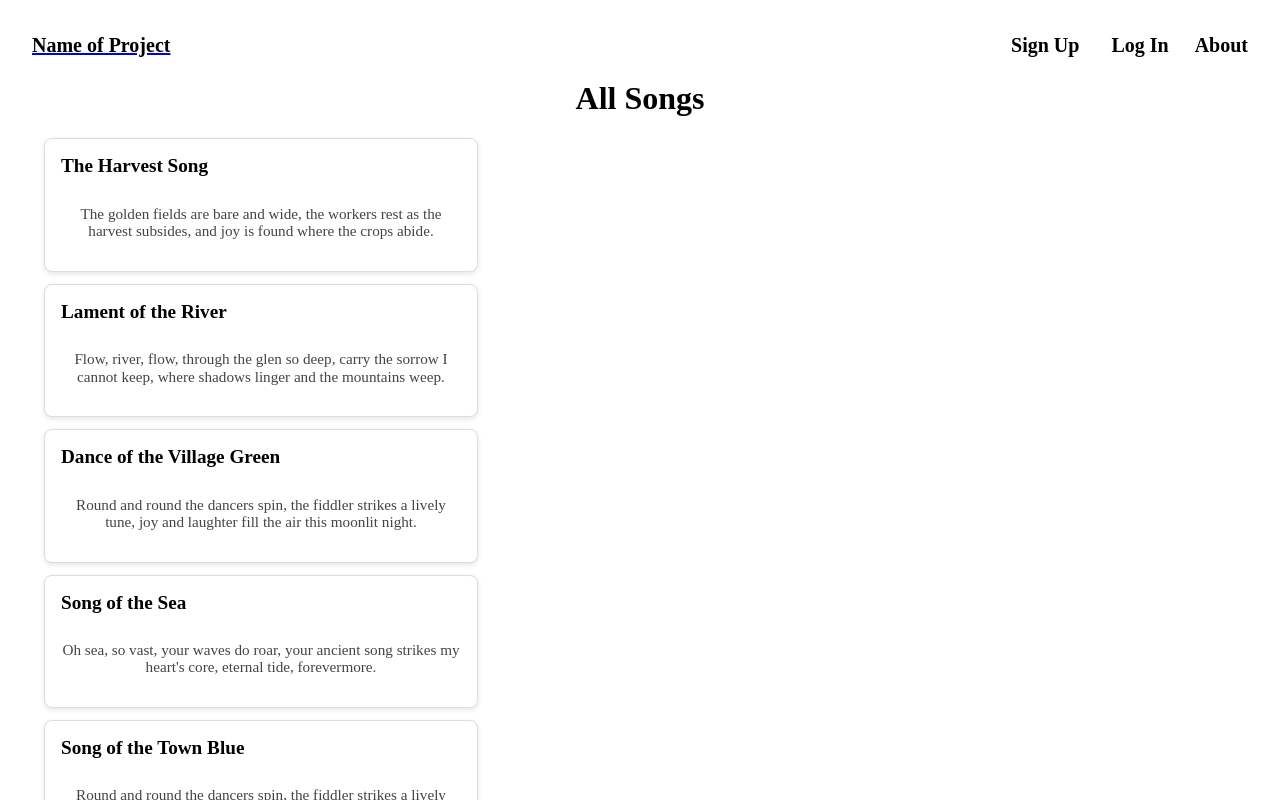
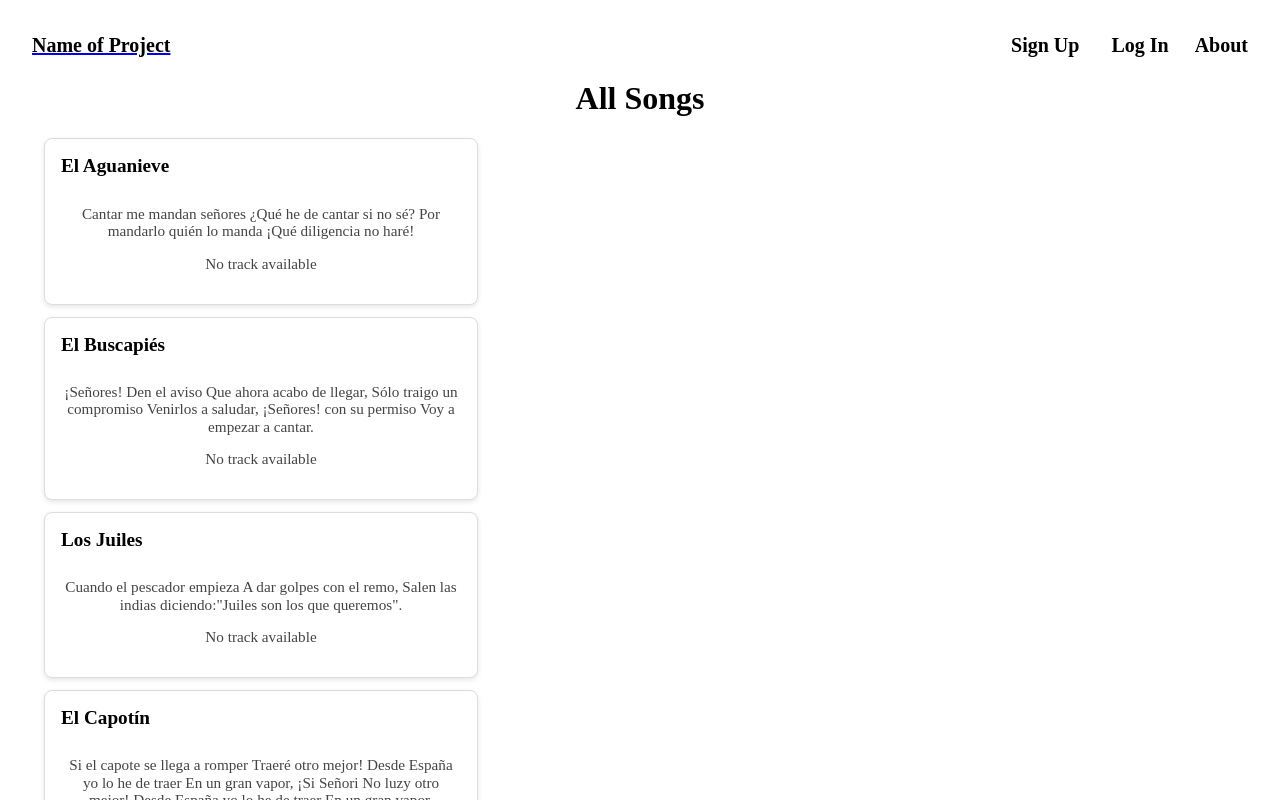
Before and after one commit to ajuarezse/tripleTenFinalProject_React, a React (Vite) app: page / in a window 1280 px wide. Shown: the top 800 px of the page. Built offline with nearby package versions, Linux system fonts and the light colour scheme; no server answers.

Commit message:
integrate and style preloader

```diff
--- a/src/components/BookmarkButton/BookmarkButton.jsx
+++ b/src/components/BookmarkButton/BookmarkButton.jsx
@@ -47,7 +47,7 @@ function BookmarkButton({ isSaved, onToggle }) {
         <img src={getIcon()} alt="Bookmark" className="bookmark-icon" />
       </button>
       {showTooltip && !currentUser && (
-        <span className="bookmark-tooltip">Log in to save</span>
+        <span className="bookmark-tooltip">Log in to bookmark</span>
       )}
     </div>
   );
--- a/src/components/ItemCard/ItemCard.jsx
+++ b/src/components/ItemCard/ItemCard.jsx
@@ -1,18 +1,54 @@
-import React from "react";
-import "./ItemCard.css"; // Import CSS for styling
+import React, { useState, useEffect } from "react";
+import { searchTracks } from "../../utils/SpotifyApi";
+import Preloader from "../Preloader/Preloader";
+import "./ItemCard.css";
 
 function ItemCard({ title, lyrics, onCardClick }) {
-  const handleCardClick = () => {
-    onCardClick();
-  };
+  const [spotifyLink, setSpotifyLink] = useState(null);
+  const [isLoading, setIsLoading] = useState(false);
+
+  useEffect(() => {
+    async function fetchSpotifyData() {
+      try {
+        setIsLoading(true);
+        const tracks = await searchTracks(title);
+        console.log("Fetched Tracks:", tracks);
+        if (tracks && tracks.length > 0) {
+          const track = tracks[0]; // Use the first track
+          setSpotifyLink(track.id); // Save the track ID for embedding
+        }
+      } catch (error) {
+        console.error("Error fetching Spotify data:", error);
+      } finally {
+        setIsLoading(false);
+      }
+    }
+
+    fetchSpotifyData();
+  }, [title]);
 
   return (
-    <div className="item-card" onClick={handleCardClick}>
+    <div className="item-card" onClick={onCardClick}>
       <div className="item-card__header">
         <h3 className="item-card__title">{title}</h3>
       </div>
       <div className="item-card__content">
         <p className="item-card__lyrics">{lyrics}</p>
+        {isLoading ? (
+          <Preloader />
+        ) : spotifyLink ? (
+          <iframe
+            src={`https://open.spotify.com/embed/track/${spotifyLink}`}
+            width="300"
+            height="80"
+            frameBorder="0"
+            allow="encrypted-media"
+            title={`Spotify player for ${title}`}
+            className="item-card__player"
+          ></iframe>
+        ) : (
+          <p>No track available</p>
+        )}
       </div>
     </div>
   );
--- a/src/components/Main/Main.jsx
+++ b/src/components/Main/Main.jsx
@@ -1,7 +1,7 @@
 import React from "react";
 import "./Main.css";
 import { mockLyrics } from "../../data/mockLyrics";
-import ItemCard from "../ItemCard/ItemCard"; // Import ItemCard component
+import ItemCard from "../ItemCard/ItemCard";
 
 function Main({ likedSongs, onLike, handleCardClick }) {
   return (
@@ -13,8 +13,8 @@ function Main({ likedSongs, onLike, handleCardClick }) {
             key={song.id}
             title={song.title}
             lyrics={song.verses[0].text} // Display first verse as preview
-            isLiked={!!likedSongs[song.id]} // Check if the song is liked
-            onLike={() => onLike(song.id)} // Pass like handler
+            isLiked={!!likedSongs[song.id]}
+            onLike={() => onLike(song.id)}
             onCardClick={() => handleCardClick(song)}
           />
         ))}
--- a/src/components/Preloader/Preloader.jsx
+++ b/src/components/Preloader/Preloader.jsx
@@ -2,8 +2,9 @@ import "./Preloader.css";
 
 function Preloader() {
   return (
-    <div className="circle-preloader">
-      <p className="text-preloader">Searching for lyrics...</p>
+    <div className="circle-preloader-container">
+      <div className="circle-preloader"></div>
+      <p className="text-preloader">Searching...</p>
     </div>
   );
 }
--- a/src/data/mockLyrics.js
+++ b/src/data/mockLyrics.js
@@ -1,16 +1,16 @@
 export const mockLyrics = [
   {
     id: 1,
-    title: "The Harvest Song",
-    language: "English",
-    region: "Yorkshire, England",
+    title: "El Aguanieve",
+    language: "Spanish",
+    region: "Veracruz, Mexico",
     author: "Unknown",
-    tags: ["harvest", "celebration"],
-    date: "1800s",
+    tags: ["de pareja", "de a solo"],
+    date: "",
     verses: [
       {
         id: "1-1",
-        text: "The golden fields are bare and wide, the workers rest as the harvest subsides, and joy is found where the crops abide.",
+        text: "Cantar me mandan señores ¿Qué he de cantar si no sé? Por mandarlo quién lo manda ¡Qué diligencia no haré!",
         notes: "Opening verse celebrating the harvest.",
         likes: 5,
         likedBy: [101, 102],
@@ -19,7 +19,7 @@ export const mockLyrics = [
       },
       {
         id: "1-2",
-        text: "The sun sets low, casting golden light, songs are sung in the cooling night, hearts are full, and spirits take flight.",
+        text: "Cantar me mandan señores ¿Qué he de cantar si no sé? Vengo rendido de amores Pero aquí les cantaré.",
         notes: "Evening celebration imagery.",
         likes: 3,
         likedBy: [103],
@@ -28,7 +28,7 @@ export const mockLyrics = [
       },
       {
         id: "1-3",
-        text: "The earth has given its finest yield, from dawn till dusk the tools did wield, now joy is shared across the field.",
+        text: 'Les voy a cantar en breve breve Con todo mi corazón, Los versos del "aguanieve" Que me llenan de ilusión, V mi pecho se conmueve.',
         notes: "Final verse marking the end of the harvest.",
         likes: 8,
         likedBy: [101, 102, 104],
@@ -36,48 +36,19 @@ export const mockLyrics = [
         dateAdded: "2024-01-03",
       },
     ],
-    choruses: [
-      {
-        id: "1-C1",
-        text: "Sing and dance, for the harvest is done, raise your voices to the setting sun, together we celebrate as one.",
-        notes: "Chorus of celebration.",
-        likes: 10,
-        likedBy: [101, 102, 103],
-        contributor: 103,
-        dateAdded: "2024-01-04",
-      },
-      {
-        id: "1-C2",
-        text: "Under the stars, our laughter flows, from fields to hearth, the warmth still grows, in joy and work, the beauty shows.",
-        notes: "Celebratory chorus emphasizing togetherness.",
-        likes: 6,
-        likedBy: [101, 104],
-        contributor: 101,
-        dateAdded: "2024-01-05",
-      },
-      {
-        id: "1-C3",
-        text: "Raise your hands to the evening sky, the harvest's bounty we can’t deny, let songs and laughter never die.",
-        notes: "Closing chorus of unity.",
-        likes: 9,
-        likedBy: [102, 103],
-        contributor: 102,
-        dateAdded: "2024-01-06",
-      },
-    ],
   },
   {
     id: 2,
-    title: "Lament of the River",
-    language: "Gaelic",
-    region: "Highlands, Scotland",
-    author: "Margaret MacLeod",
+    title: "El Buscapiés",
+    language: "Spanish",
+    region: "Veracruz, Mexico",
+    author: "",
     tags: ["lament", "nature", "sorrow"],
     date: "1890s",
     verses: [
       {
         id: "2-1",
-        text: "Flow, river, flow, through the glen so deep, carry the sorrow I cannot keep, where shadows linger and the mountains weep.",
+        text: "¡Señores! Den el aviso Que ahora acabo de llegar, Sólo traigo un compromiso Venirlos a saludar, ¡Señores! con su permiso Voy a empezar a cantar.",
         notes: "Opening verse expressing loss.",
         likes: 4,
         likedBy: [104],
@@ -86,7 +57,7 @@ export const mockLyrics = [
       },
       {
         id: "2-2",
-        text: "Beneath the heather, I buried my pain, the river whispers and calls my name, through endless years, the ache remains.",
+        text: '¡Señores! ¿Qué son es éste? ¡Señores, "el buscapiés"! La primera vez que lo olgo Pero qué bonito es.',
         notes: "Verse tied to the river's symbolism.",
         likes: 2,
         likedBy: [103],
@@ -95,7 +66,7 @@ export const mockLyrics = [
       },
       {
         id: "2-3",
-        text: "In the quiet glen where the waters sigh, I watch the river, my tears run dry, in its flow, my memories lie.",
+        text: '¡Señores! ¿Qué son es éste?, ¡Señores, "el buscapiés"!, Bonita su entonación, Bonito se oye y se ve.',
         notes: "Reflective closing verse.",
         likes: 6,
         likedBy: [101, 104],
@@ -106,16 +77,16 @@ export const mockLyrics = [
   },
   {
     id: 3,
-    title: "Dance of the Village Green",
-    language: "English",
-    region: "Somerset, England",
+    title: "Los Juiles",
+    language: "Spanish",
+    region: "Veracruz, Mexico",
     author: "Unknown",
-    tags: ["dance", "celebration"],
+    tags: ["de a cuatro", "de a montnó", "de reunión"],
     date: "1700s",
     verses: [
       {
         id: "3-1",
-        text: "Round and round the dancers spin, the fiddler strikes a lively tune, joy and laughter fill the air this moonlit night.",
+        text: 'Cuando el pescador empieza A dar golpes con el remo, Salen las indias diciendo:"Juiles son los que queremos".',
         notes: "Opening verse describing the dance.",
         likes: 7,
         likedBy: [101, 102, 103],
@@ -124,7 +95,7 @@ export const mockLyrics = [
       },
       {
         id: "3-2",
-        text: "The village green is alive with song, each step and turn the night prolongs, the bonds of kinship growing strong.",
+        text: 'Cuando el pescador emplaza A dar golpes en el río, Sale la India diciendo: "Esos juiles sí son míos, Todos los julles son mios, Pescador te estoy diciendo."',
         notes: "Focuses on unity and community.",
         likes: 5,
         likedBy: [103],
@@ -133,7 +104,7 @@ export const mockLyrics = [
       },
       {
         id: "3-3",
-        text: "As dawn arrives, the song still plays, memories of joy shall never fade, the village shines in morning's rays.",
+        text: 'Cuando el pescador empieza A dar golpes en el agua, Salen los indios diciendo: "Juiles, róbalo y chachahua".',
         notes: "Final verse, closing the dance.",
         likes: 4,
         likedBy: [104],
@@ -144,7 +115,7 @@ export const mockLyrics = [
     choruses: [
       {
         id: "3-C1",
-        text: "Oh, join the dance, round and round, let your feet lift off the ground, together we’ll hear the joyous sound.",
+        text: 'El viejo anciano con su violín De la barba blanca me dijo así: "Y esos juiles no son para mí Son para mi china que los va a freír".',
         notes: "Energetic and inviting chorus.",
         likes: 8,
         likedBy: [101, 102],
@@ -153,7 +124,7 @@ export const mockLyrics = [
       },
       {
         id: "3-C2",
-        text: "Hold hands, take flight, till the morning breaks, for life is joy in the steps we take, forever bound by the bonds we make.",
+        text: 'El viejo anciano con su violín De la barba blanca me dijo así: "Esos juiles no son para mí Son pa\' mi morena que los va a freír".',
         notes: "Chorus about community.",
         likes: 6,
         likedBy: [101, 104],
@@ -162,7 +133,7 @@ export const mockLyrics = [
       },
       {
         id: "3-C3",
-        text: "Let the fiddler's bow set our hearts aglow, through the night, let the rhythm flow, till the stars above no longer show.",
+        text: 'El viejo anciano con su violín De la barba blanca me dijo así: "Estos julles no son para mí Son pa\' mi prieta que los va a freír".',
         notes: "Chorus for the closing dance.",
         likes: 10,
         likedBy: [102, 103],
@@ -173,16 +144,16 @@ export const mockLyrics = [
   },
   {
     id: 4,
-    title: "Song of the Sea",
-    language: "English",
-    region: "Cornwall, England",
+    title: "El Capotín",
+    language: "Spanish",
+    region: "Veracruz, Mexico",
     author: "Unknown",
     tags: ["sea", "nature"],
     date: "1800s",
     verses: [
       {
         id: "4-1",
-        text: "Oh sea, so vast, your waves do roar, your ancient song strikes my heart's core, eternal tide, forevermore.",
+        text: "Si el capote se llega a romper Traeré otro mejor! Desde España yo lo he de traer En un gran vapor, ¡Si Señori No luzy otro mejor! Desde España yo lo he de traer En un gran vapor.",
         notes: "Opening verse honoring the sea.",
         likes: 5,
         likedBy: [104],
@@ -191,7 +162,7 @@ export const mockLyrics = [
       },
       {
         id: "4-2",
-        text: "Through storm and calm, you sing your song, to the sailor's heart, you do belong, forever steadfast, forever strong.",
+        text: "La morena que ayer se me fue Y sin avisar, Me ha dejado muy triste mirando Las olas del mar. ¡Si Señor! Xsin avisar, Me ha dejado mary triste mirando Las olas del mar.",
         notes: "Tribute to the sea's strength.",
         likes: 4,
         likedBy: [101, 102],
@@ -200,7 +171,7 @@ export const mockLyrics = [
       },
       {
         id: "4-3",
-        text: "The moon above lights your silver crest, upon your shores I lay to rest, in your embrace, my soul is blessed.",
+        text: "La morena que ayer se me fue No me dijo adiós, Mi esperanza, mi amor y mi fe Ya nunca voluió. ¡Sí Señor! No me dijo adiós, Mi esperanza, mi amor y mi fe Ya nunca volvió.",
         notes: "Final verse of reflection.",
         likes: 3,
         likedBy: [103],
@@ -211,16 +182,16 @@ export const mockLyrics = [
   },
   {
     id: 5,
-    title: " Song of the Town Blue",
-    language: "English",
-    region: "Somerset, England",
+    title: "El Lelito",
+    language: "Spanish",
+    region: "Veracruz, Mexico",
     author: "Unknown",
-    tags: ["dance", "celebration"],
+    tags: ["de a cuatro", "de a montnó", "de reunión"],
     date: "1700s",
     verses: [
       {
         id: "5-1",
-        text: "Round and round the dancers spin, the fiddler strikes a lively tune, joy and laughter fill the air this moonlit night.",
+        text: "¡Ay María! Si porque te quiero Dices que tu mamá Te quiere comer. ¡Ay María! Pues que se acostumbre Porque aunque no quiera Serás mi mujer",
         notes: "Opening verse describing the dance.",
         likes: 7,
         likedBy: [101, 102, 103],
@@ -229,7 +200,7 @@ export const mockLyrics = [
       },
       {
         id: "5-2",
-        text: "The village green is alive with song, each step and turn the night prolongs, the bonds of kinship growing strong.",
+        text: "¡Ay María! Si porque te quiero Dices que a tu madre Le duele la muela. ¡Anda dile! Pues que no se (apure/preocupe) Porque aunque no quiera Ya va a ser abuela.",
         notes: "Focuses on unity and community.",
         likes: 5,
         likedBy: [103],
@@ -238,7 +209,7 @@ export const mockLyrics = [
       },
       {
         id: "5-3",
-        text: "As dawn arrives, the song still plays, memories of joy shall never fade, the village shines in morning's rays.",
+        text: "Ay María! Si porque te quiero Dices que a tu madre Le duele la muela. ¡Anda y dile! Pues que se acostumbre Porque aunque no lo crea Va va a ser abuela.",
         notes: "Final verse, closing the dance.",
         likes: 4,
         likedBy: [104],
@@ -246,10 +217,48 @@ export const mockLyrics = [
         dateAdded: "2024-01-03",
       },
     ],
+  },
+  {
+    id: 6,
+    title: "Las Olas Del Mar",
+    language: "Spanish",
+    region: "Veracruz, Mexico",
+    author: "Unknown",
+    tags: ["de a cuatro", "de a montnó", "de reunión"],
+    date: "1800s",
+    verses: [
+      {
+        id: "6-1",
+        text: "Aunque estoy 'tras de las rejas No dejo de recordar, Que tu pasión no es pareja Y eso aumenta mi penar, Cuando vienes y te alejas Como las olas del mar.",
+        notes: "Opening verse honoring the sea.",
+        likes: 5,
+        likedBy: [104],
+        contributor: 101,
+        dateAdded: "2024-01-01",
+      },
+      {
+        id: "6-2",
+        text: "En un tiempo fui querido De tu amante corazón, Piedad de mí no has tenido Y aunque no tienes razón, Quisiera tener contigo A la vuelta relación.",
+        notes: "Tribute to the sea's strength.",
+        likes: 4,
+        likedBy: [101, 102],
+        contributor: 102,
+        dateAdded: "2024-01-02",
+      },
+      {
+        id: "6-3",
+        text: "Yo no olvido ni un momento Que no me supiste amar, Triste me pongo a cantar Para olvidar mi tormento, Y oigo las olas del mar Que alegran mi pensamiento.",
+        notes: "Final verse of reflection.",
+        likes: 3,
+        likedBy: [103],
+        contributor: 103,
+        dateAdded: "2024-01-03",
+      },
+    ],
     choruses: [
       {
-        id: "5-C1",
-        text: "Oh, join the dance, round and round, let your feet lift off the ground, together we’ll hear the joyous sound.",
+        id: "6-C1",
+        text: "Soy preso de este aposento Sólo por quererte amar, Y oigo las olas del mar Que no cesan ni un momento.",
         notes: "Energetic and inviting chorus.",
         likes: 8,
         likedBy: [101, 102],
@@ -257,8 +266,8 @@ export const mockLyrics = [
         dateAdded: "2024-01-04",
       },
       {
-        id: "5-C2",
-        text: "Hold hands, take flight, till the morning breaks, for life is joy in the steps we take, forever bound by the bonds we make.",
+        id: "6-C2",
+        text: "Say preso de este aposento Sólo por quererte amar, Y oigo las olas del mar Que acompañan mi tormento.",
         notes: "Chorus about community.",
         likes: 6,
         likedBy: [101, 104],
@@ -266,8 +275,8 @@ export const mockLyrics = [
         dateAdded: "2024-01-05",
       },
       {
-        id: "5-C3",
-        text: "Let the fiddler's bow set our hearts aglow, through the night, let the rhythm flow, till the stars above no longer show.",
+        id: "6-C3",
+        text: "Tras las rejas yo me siento Sólo por tu amor desear, Y mi corazón latiendo Como las olas del mar.",
         notes: "Chorus for the closing dance.",
         likes: 10,
         likedBy: [102, 103],
@@ -276,42 +285,4 @@ export const mockLyrics = [
       },
     ],
   },
-  {
-    id: 6,
-    title: "Tune of the Sky",
-    language: "English",
-    region: "Cornwall, England",
-    author: "Unknown",
-    tags: ["sky", "nature"],
-    date: "1800s",
-    verses: [
-      {
-        id: "6-1",
-        text: "Oh sea, so vast, your waves do roar, your ancient song strikes my heart's core, eternal tide, forevermore.",
-        notes: "Opening verse honoring the sea.",
-        likes: 5,
-        likedBy: [104],
-        contributor: 101,
-        dateAdded: "2024-01-01",
-      },
-      {
-        id: "6-2",
-        text: "Through storm and calm, you sing your song, to the sailor's heart, you do belong, forever steadfast, forever strong.",
-        notes: "Tribute to the sea's strength.",
-        likes: 4,
-        likedBy: [101, 102],
-        contributor: 102,
-        dateAdded: "2024-01-02",
-      },
-      {
-        id: "6-3",
-        text: "The moon above lights your silver crest, upon your shores I lay to rest, in your embrace, my soul is blessed.",
-        notes: "Final verse of reflection.",
-        likes: 3,
-        likedBy: [103],
-        contributor: 103,
-        dateAdded: "2024-01-03",
-      },
-    ],
-  },
 ];
--- /dev/null
+++ b/src/utils/constants.js
@@ -0,0 +1,2 @@
+export const clientId = "8e7c960be23844dea558306003bb1c67";
+export const clientSecret = "b24225e7e4b74ab18780f91f4abc36a6";
```
Also changed, not shown: src/components/Preloader/Preloader.css (+13 -6 lines), src/utils/spotifyApi.js (added, +36 -0 lines).
